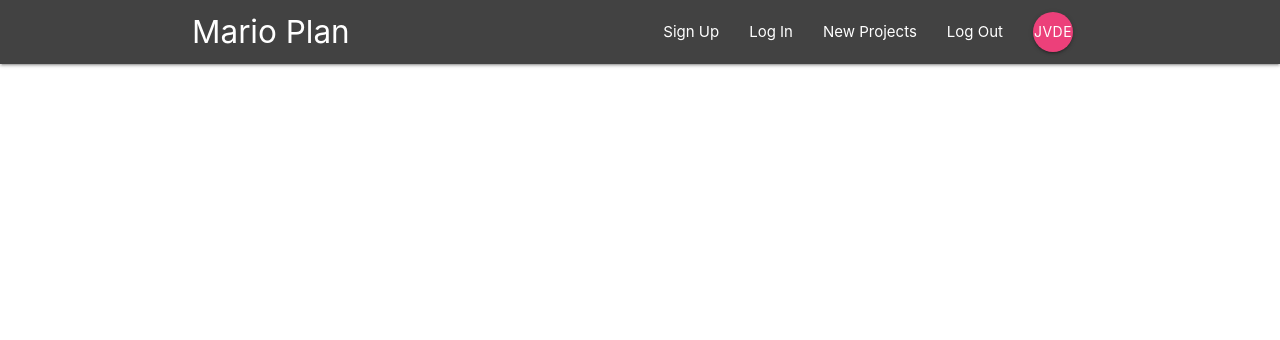
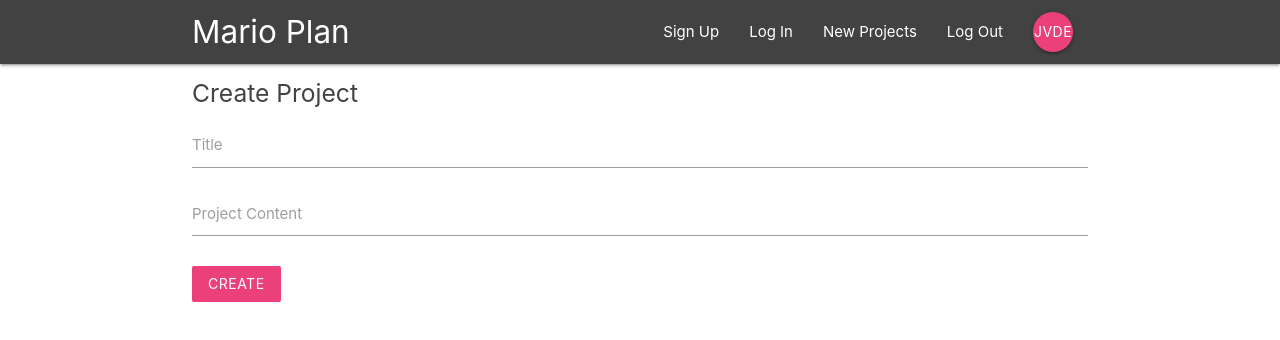
Before and after one commit to janvandenenden/react-firebase, a React (Create React App) app in the folder react-firebase/: page /create in a window 1280 px wide. Shown: the top 340 px of the page. Built offline with nearby package versions, Linux system fonts and the light colour scheme.

Commit message:
add createProject

```diff
--- a/react-firebase/src/App.js
+++ b/react-firebase/src/App.js
@@ -11,6 +11,7 @@
 // The Switch-component ensures that the component is only shown on the first matching route.
 // The Route exact path means it has to be an exact match
 import ProjectDetails from './components/projects/ProjectDetails'
+import CreateProject from './components/projects/CreateProject'
 import SignIn from './components/auth/SignIn'
 import SignUp from './components/auth/SignUp'
 
@@ -22,7 +23,8 @@
         <Navbar />
         <Switch>
           <Route exact path='/' component={Dashboard} />
-          <Route path='/project/:id' component={ProjectDetails} />
+          <Route path='/projects/:id' component={ProjectDetails} />
+          <Route path='/create' component={CreateProject} />
           <Route path='/signin' component={SignIn} />
           <Route path='/signup' component={SignUp} />
         </Switch>
--- a/react-firebase/src/components/projects/CreateProject.js
+++ b/react-firebase/src/components/projects/CreateProject.js
@@ -0,0 +1,46 @@
+import React, { Component } from 'react'
+// We need to remember what the user typed in the inputs so we use a class based component so we can safe the state
+//
+
+class CreateProject extends Component {
+    state = {
+        title:'',
+        content:''
+    }
+
+handleChange = (e) => {
+    this.setState({
+        [e.target.id]:e.target.value
+    })
+}
+handleSubmit = (e) => {
+    e.preventDefault();
+    console.log(this.state);
+}
+  render() {
+    return (
+        <div className="container">
+            <form onSubmit={this.handleSubmit} className="white">
+                <h5 className="grey-text text-darken-3">Create Project</h5>
+                <div className="input-field">
+                    <label htmlFor="title">Title</label>
+                    <input type="text" id="title" onChange={this.handleChange}/>
+                </div>
+
+                <div className="input-field">
+                    <label htmlFor="content">Project Content</label>
+                    <textarea className="materialize-textarea" id="content" onChange={this.handleChange}/>
+                </div>
+
+                <div className="input-field">
+                    <button className="btn pink lighten-1 z-depth-0">Create</button>
+                </div>
+
+            </form>
+        </div>
+
+    )
+  }
+}
+
+export default CreateProject
```
